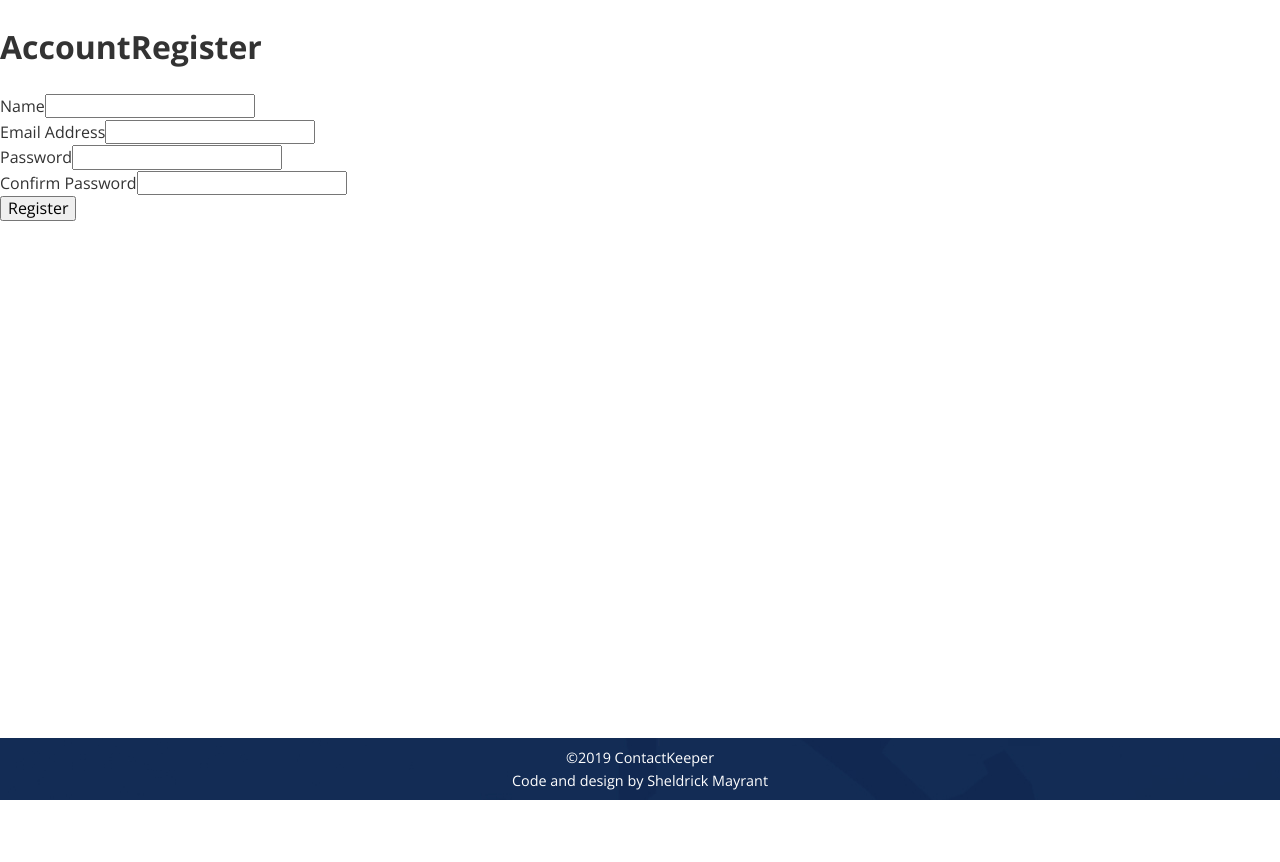
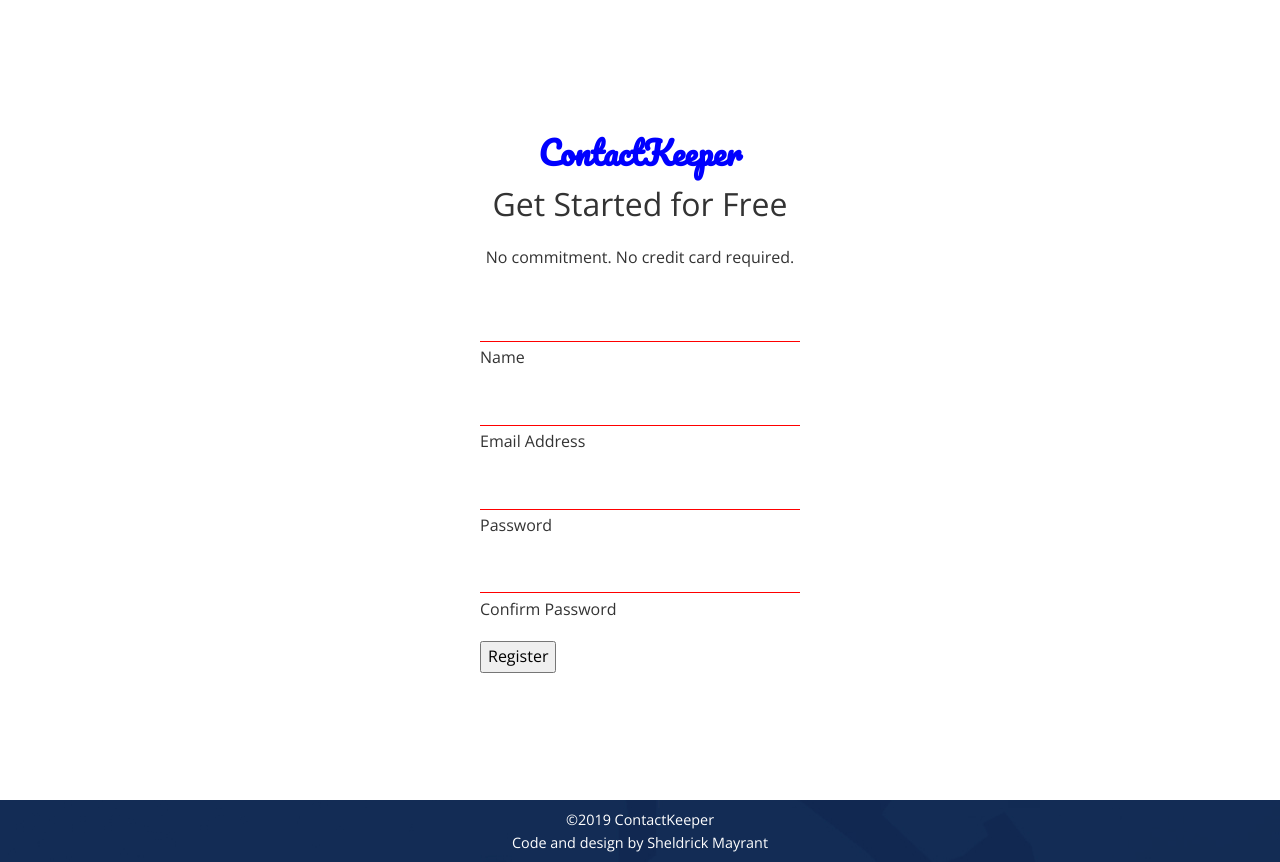
Before and after one commit to smayrant/contact-keeper, a React (Create React App) app in the folder client/: page /register in a window 1280 px wide. Before the commit the page ends 800 px from the top, so only its background shows below. Built offline with nearby package versions, Linux system fonts and the light colour scheme.

Commit message:
began styling the register component

```diff
--- a/client/src/components/auth/Register.js
+++ b/client/src/components/auth/Register.js
@@ -55,25 +55,25 @@ const Register = props => {
 
 	return (
 		<div className="form-container main-content">
-			<h1>
-				Account<span className="text-primary">Register</span>
-			</h1>
+			<h3>ContactKeeper</h3>
+			<h1>Get Started for Free</h1>
+			<p>No commitment. No credit card required.</p>
 			<form onSubmit={onSubmit}>
 				<div className="form-group">
+					<input type="text" name="name" value={name} onChange={onChange} />
 					<label htmlFor="name">Name</label>
-					<input type="text" name="name" value={name} onChange={onChange} />
 				</div>
 				<div className="form-group">
+					<input type="email" name="email" value={email} onChange={onChange} />
 					<label htmlFor="email">Email Address</label>
-					<input type="email" name="email" value={email} onChange={onChange} />
 				</div>
 				<div className="form-group">
+					<input type="password" name="password" value={password} onChange={onChange} />
 					<label htmlFor="password">Password</label>
-					<input type="password" name="password" value={password} onChange={onChange} />
 				</div>
 				<div className="form-group">
+					<input type="password" name="password2" value={password2} onChange={onChange} />
 					<label htmlFor="password2">Confirm Password</label>
-					<input type="password" name="password2" value={password2} onChange={onChange} />
 				</div>
 				<input type="submit" value="Register" className="btn btn-primary btn-block" />
 			</form>
--- a/client/src/components/pages/Welcome.js
+++ b/client/src/components/pages/Welcome.js
@@ -2,7 +2,7 @@ import React, { Fragment } from "react";
 import { Link } from "react-router-dom";
 import community from "../../img/social-care.svg";
 import family from "../../img/family.svg";
-import computer from "../../img/computer.svg";
+import network from "../../img/computer.svg";
 
 const Welcome = () => {
 	return (
@@ -57,15 +57,17 @@ const Welcome = () => {
 					</p>
 				</div>
 			</div>
-			<div className="summary-container">
+			<div className="connected-outer-container">
 				<div className="container">
-					<h1 className="headline">contacts at your fingertips</h1>
-					<p>
-						Lorem ipsum dolor sit amet consectetur adipisicing elit. Enim asperiores dolor vel voluptas
-						quisquam eaque deleniti. Nemo quo necessitatibus sit non? Suscipit ipsa, cumque similique natus
-						dicta accusantium inventore. Adipisci!
-					</p>
-					<img src={computer} alt="" />
+					<div className="connected-inner-container">
+						<h1 className="headline">contacts at your fingertips</h1>
+						<p>
+							Lorem ipsum dolor sit amet consectetur adipisicing elit. Enim asperiores dolor vel voluptas
+							quisquam eaque deleniti. Nemo quo necessitatibus sit non? Suscipit ipsa, cumque similique
+							natus dicta accusantium inventore. Adipisci!
+						</p>
+						<img className="network-img" src={network} alt="network of connected devices" />
+					</div>
 				</div>
 			</div>
 		</div>
--- a/client/src/main.scss
+++ b/client/src/main.scss
@@ -3,6 +3,7 @@
 @import './styles/layout/navbar.scss';
 @import './styles/layout/footer.scss';
 @import './styles/pages/error.scss';
+@import './styles/pages/register.scss';
 
 .route-container {
 	display: flex;
--- /dev/null
+++ b/client/src/styles/pages/register.scss
@@ -0,0 +1,62 @@
+form {
+	width: 20rem;
+}
+
+.form-container {
+	display: flex;
+	flex-direction: column;
+	justify-content: center;
+	align-items: center;
+	min-height: 100vh;
+
+	h3 {
+		color: blue;
+		font-family: 'Pacifico';
+		margin: 0;
+		font-size: 2rem;
+	}
+
+	h1 {
+		margin: 0;
+		font-weight: 400;
+	}
+}
+
+input {
+	margin: 1.2rem 0;
+}
+
+.form-text {
+	display: block;
+	margin-top: 0.3rem;
+	color: #888;
+}
+
+input[type='text'],
+input[type='email'],
+input[type='password'],
+input[type='date'],
+select,
+textarea {
+	display: block;
+	width: 100%;
+	padding: 0.4rem;
+	font-size: 1.2rem;
+	border: 1px solid #ccc;
+	border: 0;
+	border-bottom: 1px solid red;
+	outline: 0;
+}
+
+input[type='submit'],
+button {
+	font: inherit;
+}
+
+.form-group {
+	margin: 1.2rem 0;
+}
+
+.form-group input {
+	margin: 0.2rem 0;
+}
--- a/client/src/styles/pages/welcome.scss
+++ b/client/src/styles/pages/welcome.scss
@@ -101,7 +101,24 @@ li {
 	}
 }
 
-.summary-container {
+.connected-outer-container {
 	background: #edeff0;
+	padding: 2rem 0;
 	margin: 5rem 0;
 }
+.connected-inner-container {
+	margin: auto;
+	text-align: center;
+
+	h1 {
+		margin: 0;
+	}
+
+	p {
+		line-height: 2rem;
+	}
+
+	img {
+		margin-top: 2rem;
+	}
+}
```
